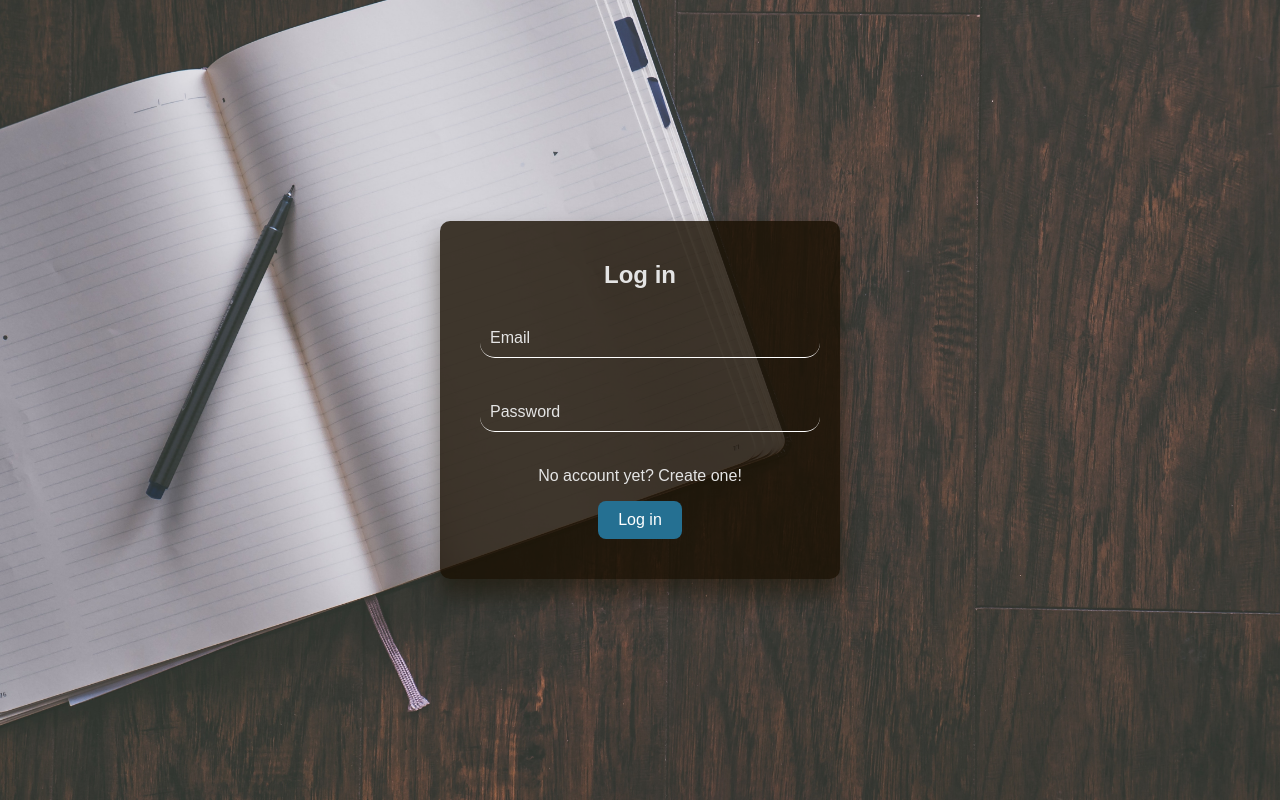
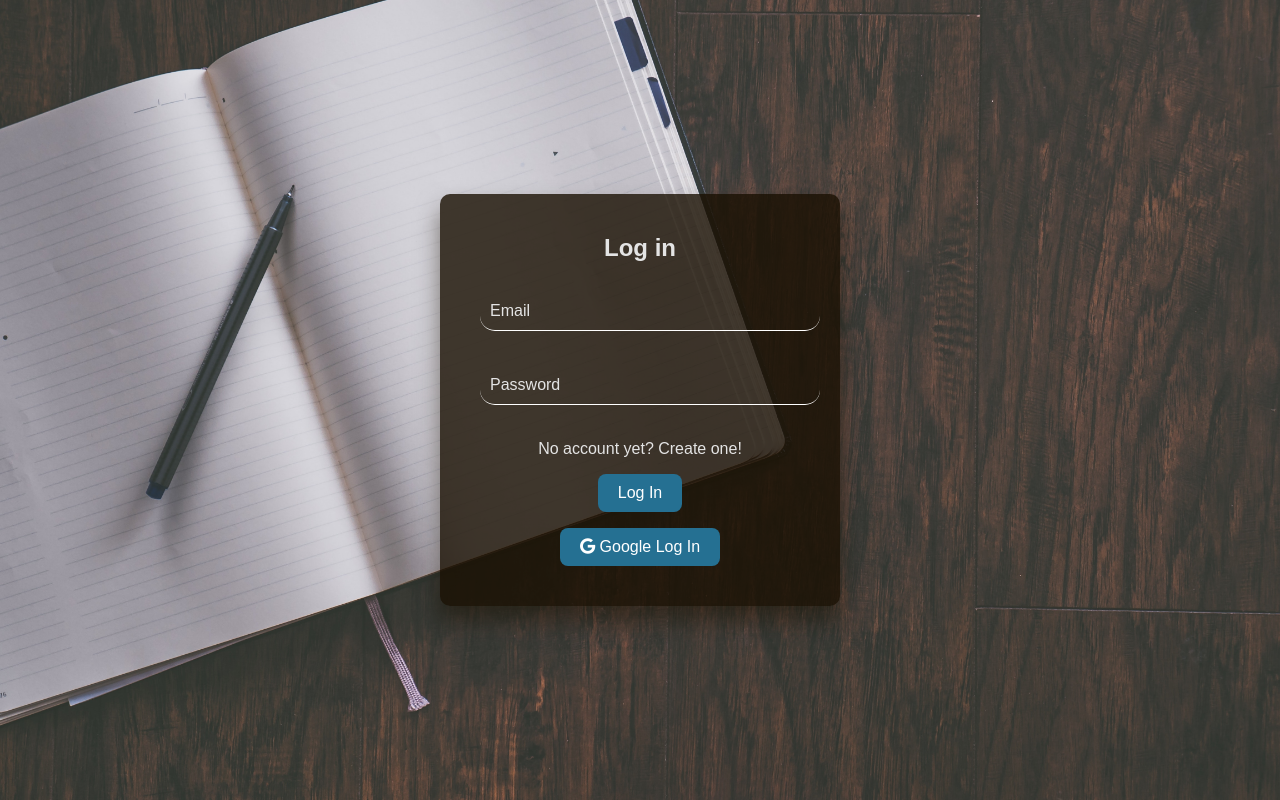
Before and after one commit to Andres-lh/MERN-Notes, a React (Create React App) app in the folder client/: page /auth in a window 1280 px wide. Built offline with nearby package versions, Linux system fonts and the light colour scheme; a web font is replaced by a local one.

Commit message:
adding google sign in

```diff
--- a/client/src/Components/Auth.js
+++ b/client/src/Components/Auth.js
@@ -2,8 +2,10 @@ import React, { useState }from 'react';
 import { useDispatch } from 'react-redux';
 import { useHistory } from 'react-router-dom';
 import { signIn, signUp } from '../actions/authActions';
+import { GoogleLogin } from 'react-google-login';
+import './styles/Auth.css';
 
-import './styles/Auth.css';
+const Client_Id = process.env.GOOGLE_ID;
 
 function Login() {
 
@@ -39,6 +41,23 @@ function Login() {
         }
     }
 
+    const googleSuccess = async (res) => {
+        const result = res?.profileObj;
+        const token = res?.tokenId;
+
+        try {
+            dispatch({ type: "SIGNIN", data: { result, token }});
+            history.push('/')
+        } catch (err) {
+            console.log(err)
+        }
+    }
+
+    const googleFailure = () => {
+        console.log("Google Sign In wan unsuccessful. Try again later...")
+    }
+
+
     return(
         <div className = "Auth-container" >
             <div className= "Auth">
@@ -73,12 +92,35 @@ function Login() {
                         )
                     }
                     { isSignUp ? (
-                        <p>Already have an account? <span onClick={switchAuth}> Log in</span></p>
+                        <div>
+                            <p>Already have an account? <span onClick={switchAuth}> Log In</span></p>
+
+                        </div>
+
+
                         ) : (
-                        <p>No account yet? <span onClick={switchAuth}> Create one!</span></p>
+                        <>
+                            <p>No account yet? <span onClick={switchAuth}> Create one!</span></p>
+                        </>
                         )}
 
-                    <button className="form-button" type="submit">{isSignUp ? 'Create Account' : 'Log in' }</button>
+                        <div>
+                            <button className="form-button" type="submit">{isSignUp ? 'Create Account' : 'Log In' }</button>
+                        </div>
+                        {!isSignUp &&
+                        <>
+                            <GoogleLogin
+                                clientId = {Client_Id}
+                                render = {(renderProps) => {
+                                    return <button className="form-button" type="submit" onClick={renderProps.onClick} disabled={renderProps.disabled}> <i class="fab fa-google"></i> Google Log In</button>
+                                }}
+                                onSuccess = {googleSuccess}
+                                onFailure = {googleFailure}
+                                cookiePolicy = "single_host_origin"
+                                />
+
+                        </>
+                        }
                     <h3>{err}</h3>
                 </form>
             </div>
--- a/client/src/Pages/Home.js
+++ b/client/src/Pages/Home.js
@@ -9,12 +9,13 @@ import './styles/Home.css';
 function Home() {
     const history = useHistory();
     const [option, setOption] = useState('Notes');
-    useEffect(()=>{
+    /*useEffect(()=>{
        const checkLogin = async () =>{
-            const token = localStorage.getItem('token');
-            if(token){
+            const user = JSON.parse(localStorage.getItem('profile'))
+
+            if(user?.token){
                 const verified = await axios.get('/api/users/verify', {
-                    headers: {Authorization: token}
+                    headers: {Authorization: user?.token}
                 })
                 if(verified.data === false) return localStorage.clear();
             }else{
@@ -22,7 +23,7 @@ function Home() {
             }
         }
         checkLogin();
-    }, [history])
+    }, [history])*/
 
     return (
         <div className = "home">
--- a/client/src/reducers/authReducer.js
+++ b/client/src/reducers/authReducer.js
@@ -3,7 +3,8 @@ import { SIGNIN, SIGNUP, LOGOUT } from '../constants/actionTypes';
 const authReducer = (state = { data: null}, action) => {
     switch(action.type){
         case SIGNIN:
-            localStorage.setItem('token', action?.data?.token);
+            console.log(action.data)
+            localStorage.setItem('profile', JSON.stringify({ ...action?.data }));
             return {...state, data: action.data, loading: false, error: null};
         case SIGNUP:
             return {...state, data: action.data, loading: false, error: null}
```
